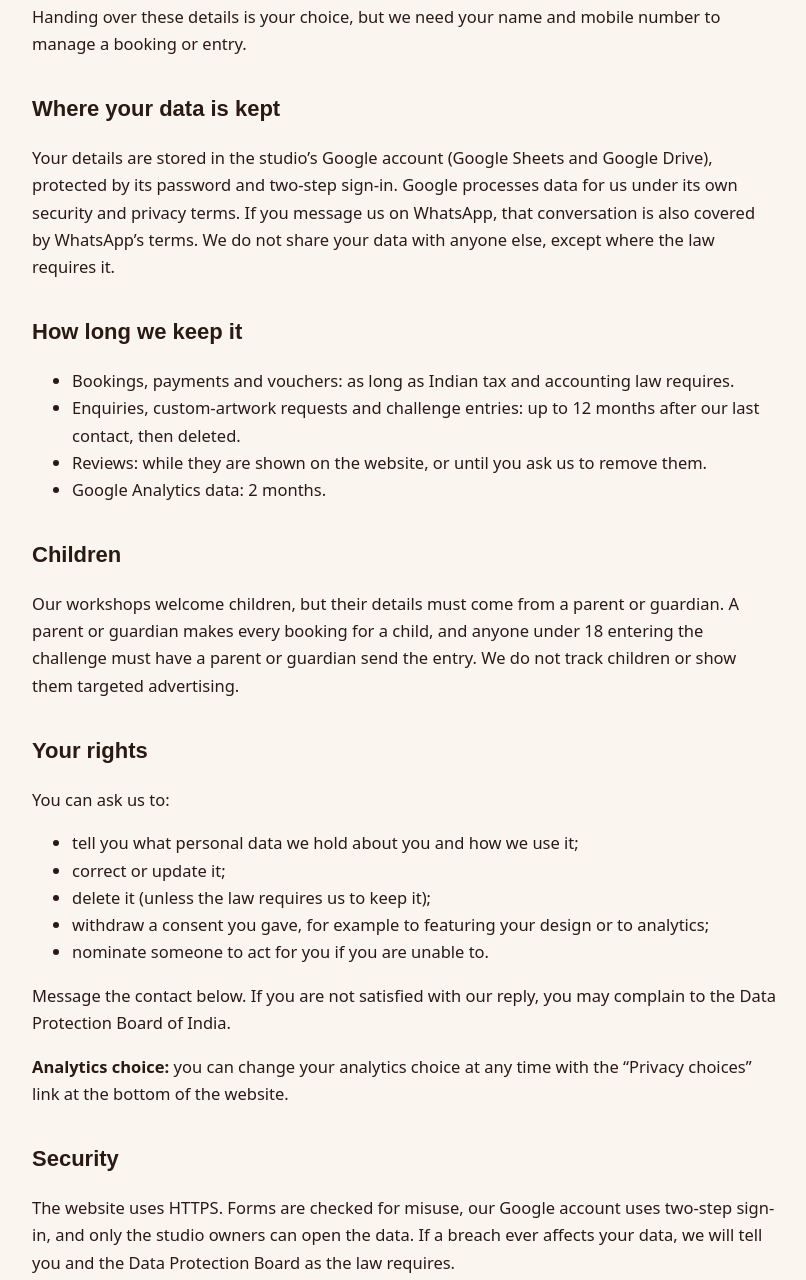
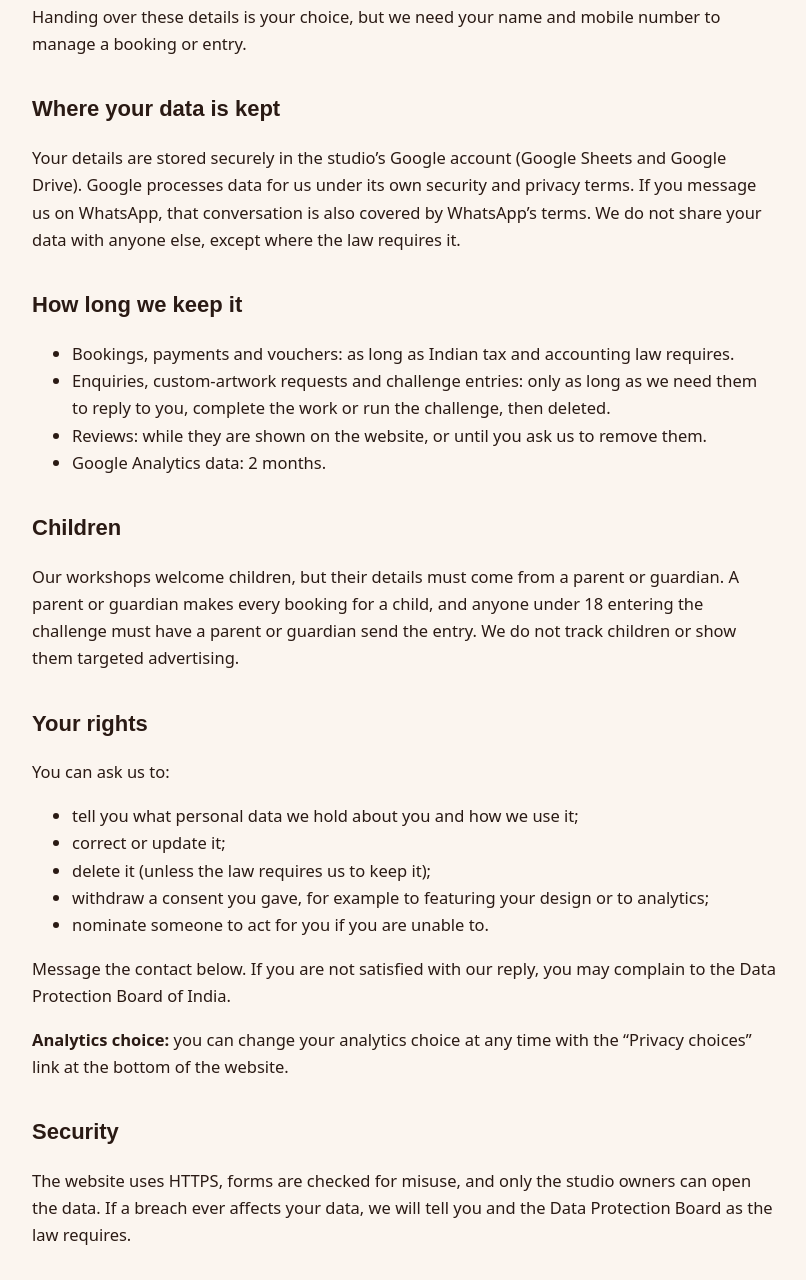
Before and after one commit to vipulsinghal85-cell/rang-pahadi-studio, a plain HTML site: page privacy.html in a window 1280 px wide. Shown: the part 1176-2456 px from the top of the page, without its empty margins (236-1042 px from the left). Drawn offline with Linux system fonts and the light colour scheme.

Commit message:
Privacy policy: drop the two-step sign-in and fixed 12-month deletion commitments (#56)
Claude-Session: https://claude.ai/code/session_01UYTquKvKnPnAeeFjA8vENx

Co-authored-by: Claude <noreply@anthropic.com>

```diff
--- a/privacy.html
+++ b/privacy.html
@@ -36,11 +36,11 @@ footer{margin-top:40px;font-size:14px;color:var(--muted)}
 <p>Handing over these details is your choice, but we need your name and mobile number to manage a booking or entry.</p>
 
 <h2>Where your data is kept</h2>
-<p>Your details are stored in the studio’s Google account (Google Sheets and Google Drive), protected by its password and two-step sign-in. Google processes data for us under its own security and privacy terms. If you message us on WhatsApp, that conversation is also covered by WhatsApp’s terms. We do not share your data with anyone else, except where the law requires it.</p>
+<p>Your details are stored securely in the studio’s Google account (Google Sheets and Google Drive). Google processes data for us under its own security and privacy terms. If you message us on WhatsApp, that conversation is also covered by WhatsApp’s terms. We do not share your data with anyone else, except where the law requires it.</p>
 
 <h2>How long we keep it</h2>
 <ul><li>Bookings, payments and vouchers: as long as Indian tax and accounting law requires.</li>
-<li>Enquiries, custom-artwork requests and challenge entries: up to 12 months after our last contact, then deleted.</li>
+<li>Enquiries, custom-artwork requests and challenge entries: only as long as we need them to reply to you, complete the work or run the challenge, then deleted.</li>
 <li>Reviews: while they are shown on the website, or until you ask us to remove them.</li>
 <li>Google Analytics data: 2 months.</li></ul>
 
@@ -58,7 +58,7 @@ footer{margin-top:40px;font-size:14px;color:var(--muted)}
 <p><b>Analytics choice:</b> you can change your analytics choice at any time with the “Privacy choices” link at the bottom of the website.</p>
 
 <h2>Security</h2>
-<p>The website uses HTTPS. Forms are checked for misuse, our Google account uses two-step sign-in, and only the studio owners can open the data. If a breach ever affects your data, we will tell you and the Data Protection Board as the law requires.</p>
+<p>The website uses HTTPS, forms are checked for misuse, and only the studio owners can open the data. If a breach ever affects your data, we will tell you and the Data Protection Board as the law requires.</p>
 
 <h2>Contact</h2>
 <div class="box" id="grievance"><b>Grievance Officer and privacy contact</b><br>
--- a/sw.js
+++ b/sw.js
@@ -1,5 +1,5 @@
 /* Rang Pahadi Studio app: shows the newest site when online, the last saved copy when offline. */
-const CACHE = 'rp-v60';
+const CACHE = 'rp-v61';
 const CORE = ['/', '/index.html', '/style.css', '/app.js', '/config.js', '/qrcode.js', '/enhance.js?v=8', '/logo-192.png', '/logo-512.png', '/favicon-64.png'];
 self.addEventListener('install', e => { e.waitUntil(caches.open(CACHE).then(c => c.addAll(CORE)).catch(() => {})); self.skipWaiting(); });
 self.addEventListener('activate', e => { e.waitUntil(caches.keys().then(ks => Promise.all(ks.filter(k => k !== CACHE).map(k => caches.delete(k)))).then(() => self.clients.claim())); });
```
